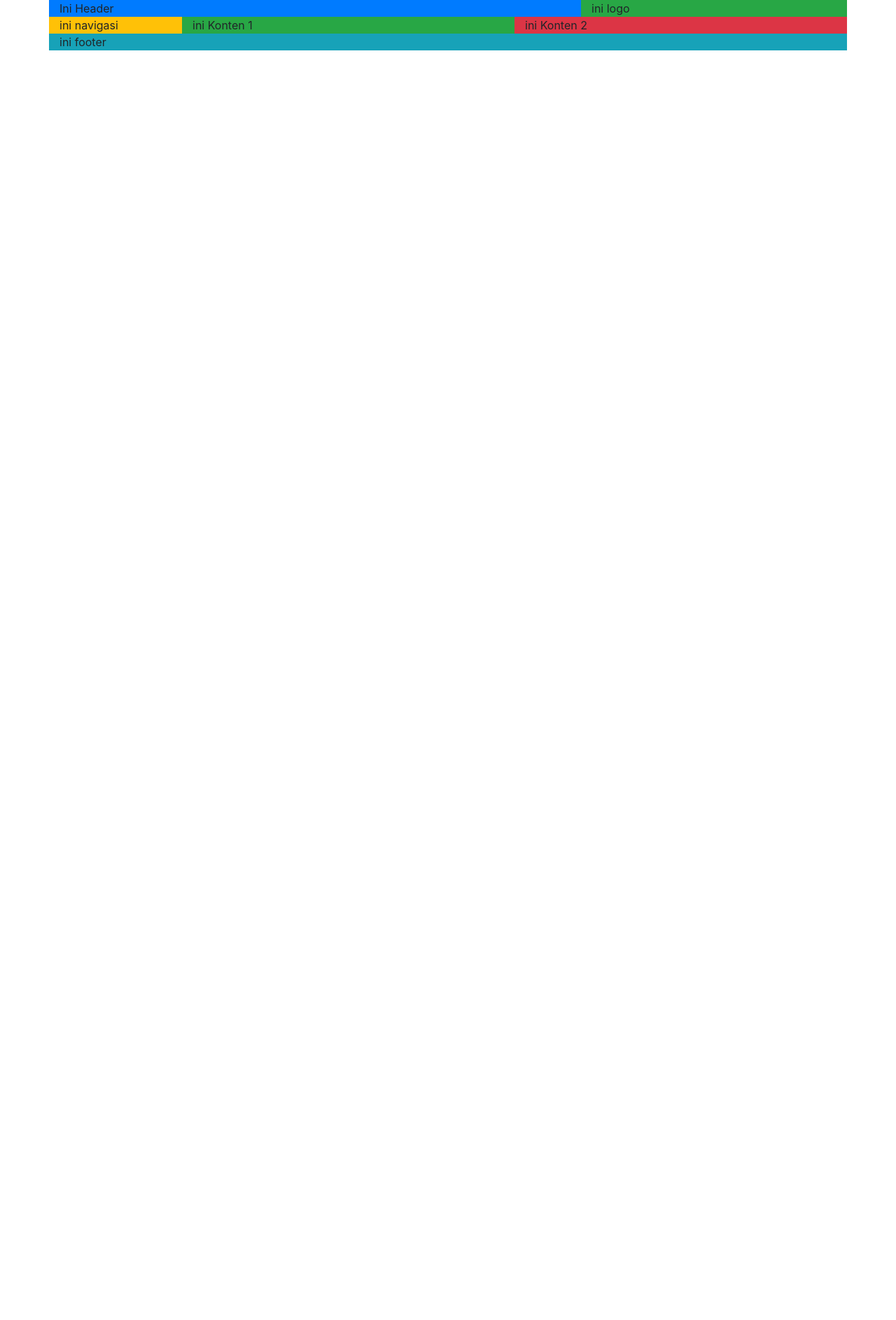
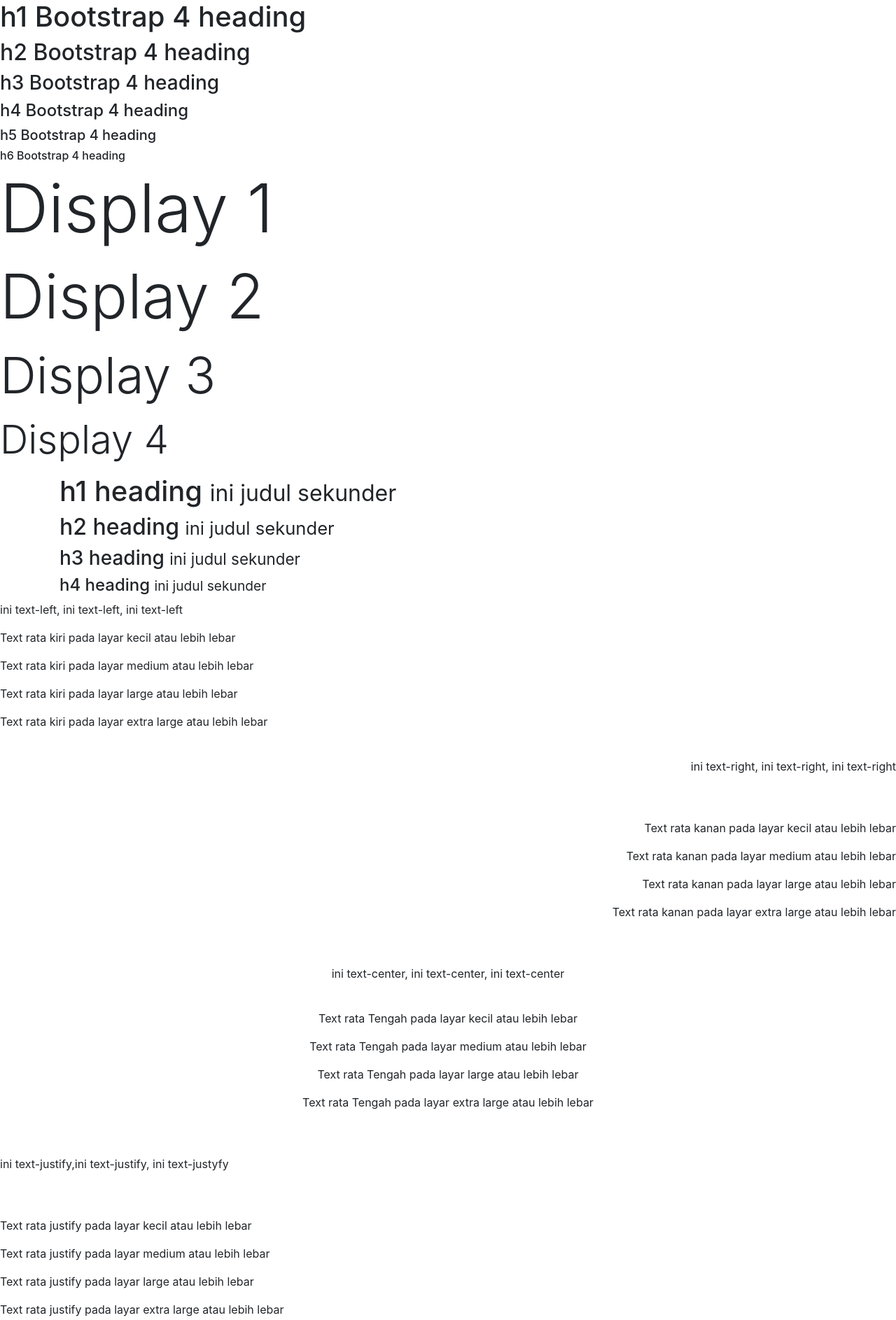
Before and after one commit to abdul-local/Bootstrapdasar, a plain HTML site: page index.html in a window 1280 px wide. Shown: the top 1886 px of the page at 70% size. Before the commit the page ends 800 px from the top, so only its background shows below. Drawn offline with nearby package versions, Linux system fonts and the light colour scheme.

Commit message:
Bootsrap 4 Form dan Typography sudah selesai

```diff
--- a/index.html
+++ b/index.html
@@ -12,46 +12,87 @@
     <title>Hello, world!</title>
   </head>
   <body>
-  <!-- pengenalan sistem grid -->
-  <!--
-   <div class="row">
-       <div class="col-md-4 bg-primary">
-           ini kolom dengan md-4
-       </div>
-       <div class="col-md-8 bg-info">
-           ini kolom dengan md-8
-       </div>
-   </div>
-   -->
-   <!-- pembuatan layout dengan grid -->
-   <div class="container">
-   <div class="row">
-       <div class="col-md-8 bg-primary">
-           Ini Header
-       </div>
-       <div class="col-md-4 bg-success">
-           ini logo
-       </div>
-   </div>
-   <div class="row">
-       <div class="col-md-2 bg-warning">
-           ini navigasi
-       </div>
-       <div class="col-md-5 bg-success">
-           ini Konten 1
-       </div>
-       <div class="col-md-5 bg-danger">
-           ini Konten 2
-       </div>
-   </div>
-   <div class="row">
-   <div class="col-md-12 bg-info">
-       ini footer
+  <!-- Pengaturan dasar pada Bootstap 4 -->
+  <h1> h1 Bootstrap 4 heading</h1>
+  <h2> h2 Bootstrap 4 heading</h2>
+  <h3> h3 Bootstrap 4 heading</h3>
+  <h4> h4 Bootstrap 4 heading</h4>
+  <h5> h5 Bootstrap 4 heading</h5>
+  <h6> h6 Bootstrap 4 heading</h6>
+  <p class="display-1">Display 1</p>
+  <p class="display-2">Display 2</p>
+  <p class="display-3">Display 3</p>
+  <p class="display-4">Display 4</p>
 
-   </div>
-       </div>
+  <div class="container">
+      <h1>h1 heading <small>ini judul sekunder</small></h1>
+      <h2>h2 heading <small>ini judul sekunder</small></h2>
+      <h3>h3 heading <small>ini judul sekunder</small></h3>
+      <h4>h4 heading <small>ini judul sekunder</small></h4>
+  </div>
+  <!-- menggunakan aligment class rata kiri-->
 
-   </div>
+  <p class="text-left">
+      ini text-left, ini text-left, ini text-left
+  </p>
+  <p class="text-sm-left">Text rata kiri pada layar kecil atau lebih lebar</p>
+  <p class="text-md-left">Text rata kiri pada layar medium atau lebih lebar</p>
+  <p class="text-lg-left">Text rata kiri pada layar large atau lebih lebar</p>
+  <p class="text-xl-left">Text rata kiri pada layar extra large atau lebih lebar</p>
+  <br>
+  <p class="text-right">
+      ini text-right, ini text-right, ini text-right
+  </p>
+  <br>
+  <br>
+  <p class="text-sm-right">Text rata kanan pada layar kecil atau lebih lebar</p>
+  <p class="text-md-right">Text rata kanan pada layar medium atau lebih lebar</p>
+  <p class="text-lg-right">Text rata kanan pada layar large atau lebih lebar</p>
+  <p class="text-xl-right">Text rata kanan pada layar extra large atau lebih lebar</p>
+  <br>
+  <br>
+  <p class="text-center">
+      ini text-center, ini text-center, ini text-center
+  </p>
+  <br>
+  <p class="text-sm-center">Text rata Tengah pada layar kecil atau lebih lebar</p>
+  <p class="text-md-center">Text rata Tengah pada layar medium atau lebih lebar</p>
+  <p class="text-lg-center">Text rata Tengah pada layar large atau lebih lebar</p>
+  <p class="text-xl-center">Text rata Tengah pada layar extra large atau lebih lebar</p>
+  <br>
+  <br>
+  <p class="text-justify">
+      ini text-justify,ini text-justify, ini text-justyfy
+  </p>
+  <br>
+  <br>
+  <p class="text-sm-justify">Text rata justify pada layar kecil atau lebih lebar</p>
+  <p class="text-md-justify">Text rata justify pada layar medium atau lebih lebar</p>
+  <p class="text-lg-justify">Text rata justify pada layar large atau lebih lebar</p>
+  <p class="text-xl-justify">Text rata justify pada layar extra large atau lebih lebar</p>
+  <br>
+  <br>
+  <br>
+  <!-- penggunaan lead untuk membuat tampilan lebih menonjol -->
+  <p>ini bootstrap typography, ini bootstap typography, ini Bootsrap typography</p>
+  <p class="lead">
+      ini Bootstrap 4, ini Bootstrap 4, ini Bootsrap 4
+  </p>
+  <!-- abbr digunakan untuk menandai dan menampilkan singkatan -->
+  <p><abbr title="Cascading Style Sheets">CSS</abbr></p>
+  <p><abbr title="HyperText Markup Language">HTML</abbr></p>
+
+  <div class="container">
+      <p class="bg-primary text-white">bg-primary</p>
+      <p class="bg-success text-white">bg-success</p>
+      <p class="bg-info text-white">bg-info</p>
+      <p class="bg-warning text-white">bg-warning</p>
+      <p class="bg-danger text-white">bg-danger</p>
+      <p class="bg-secondary text-white">bg-secondary</p>
+      <p class="bg-dark text-white">bg-dark</p>
+      <p class="bg-light text-dark">bg-light</p>
+
+  </div>
 
     <!-- Optional JavaScript -->
     <!-- jQuery first, then Popper.js, then Bootstrap JS -->
```
